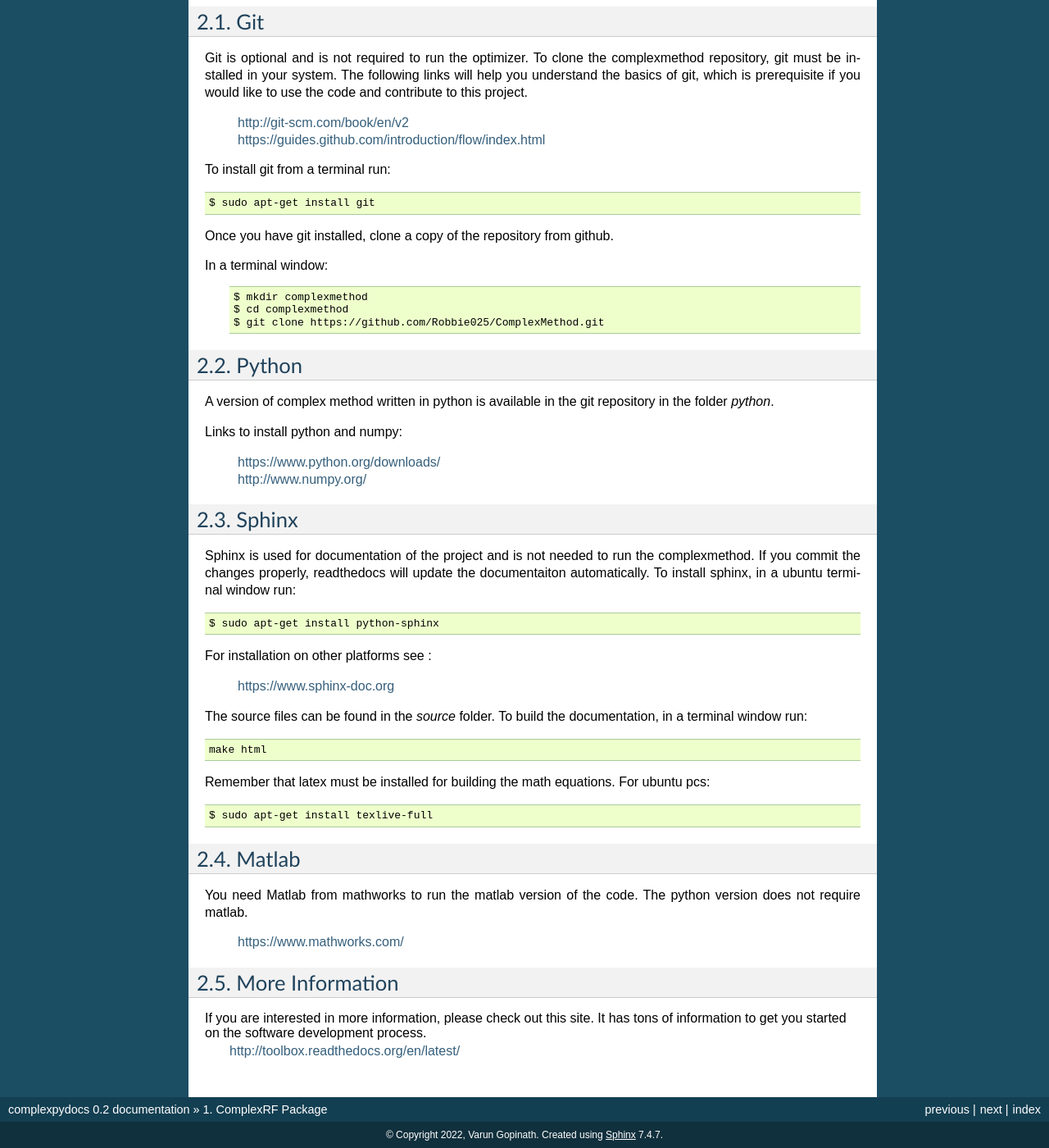
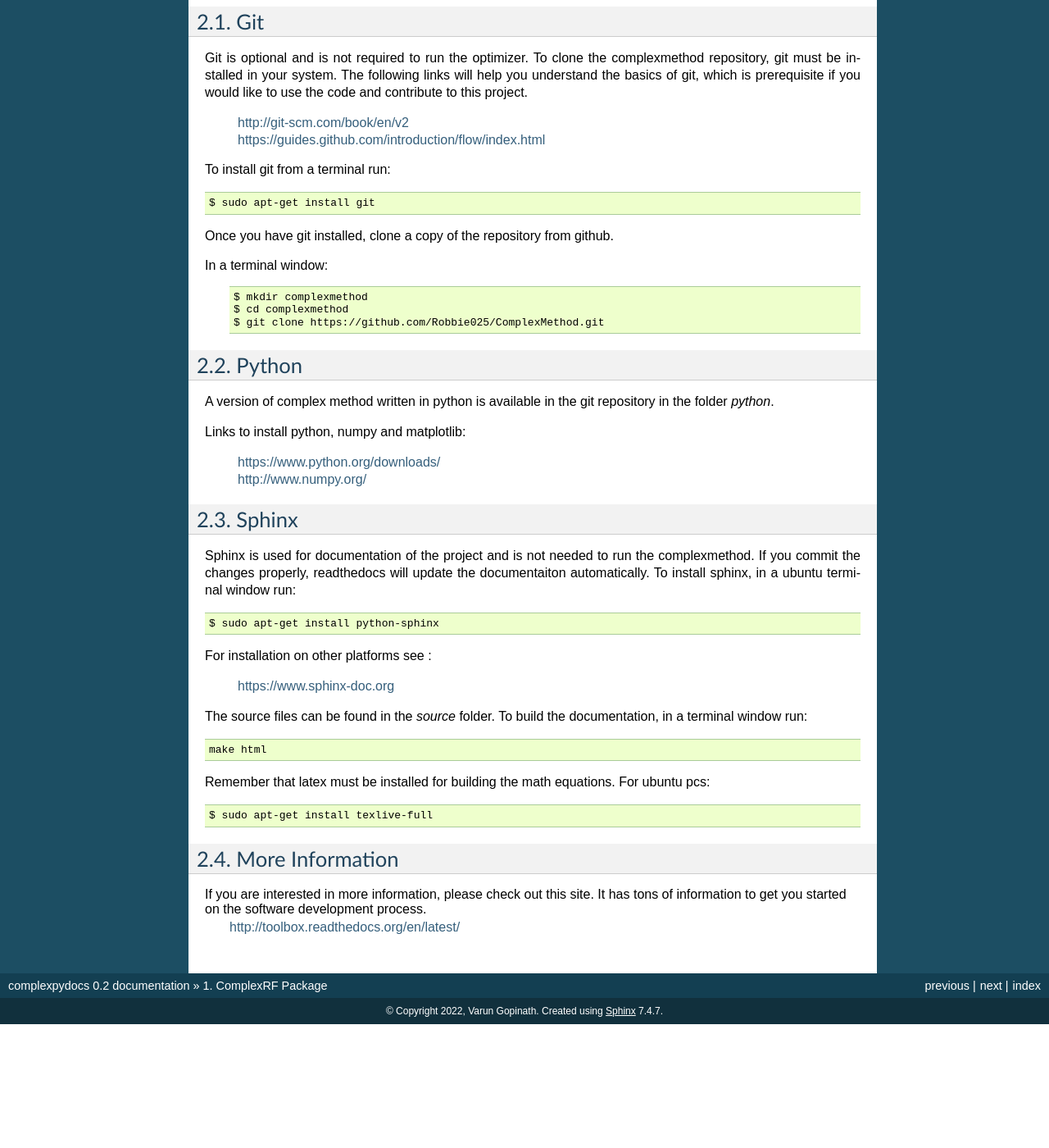
Before and after one commit to Robbie025/ComplexMethod, a Sphinx documentation site: the page built from complexRF/docs/source/howtouse.rst, in a window 1280 px wide and 1400 px high, scrolled down 991 px. Shown: the whole window at 82% size. Built offline with Sphinx 7.4.7, drawn with Linux system fonts in a browser that asks for light colours; formulas are drawn with MathJax 3; after the commit the page ends 2240 px from its top, so only the background shows below that; some of the changed text lies outside the part shown.

Commit message:
minor opdates. references to matlab removed.

```diff
--- a/complexRF/docs/source/howtouse.rst
+++ b/complexRF/docs/source/howtouse.rst
@@ -73,7 +73,7 @@ Python
 
 A version of complex method written in python  is available in the git repository in the folder *python*.
 
-Links to install python and numpy:
+Links to install python, numpy and matplotlib:
 
 
 	| https://www.python.org/downloads/
@@ -103,12 +103,8 @@ Remember that latex must be installed for building the math equations. For ubunt
 	$ sudo apt-get install texlive-full
 
 
-Matlab
-------
-You need Matlab from mathworks to run the matlab version of the code. The python version does not require matlab.
 
 
-	https://www.mathworks.com/
 
 
 More Information
```
Also changed, not shown: README.md (+6 -2 lines).
